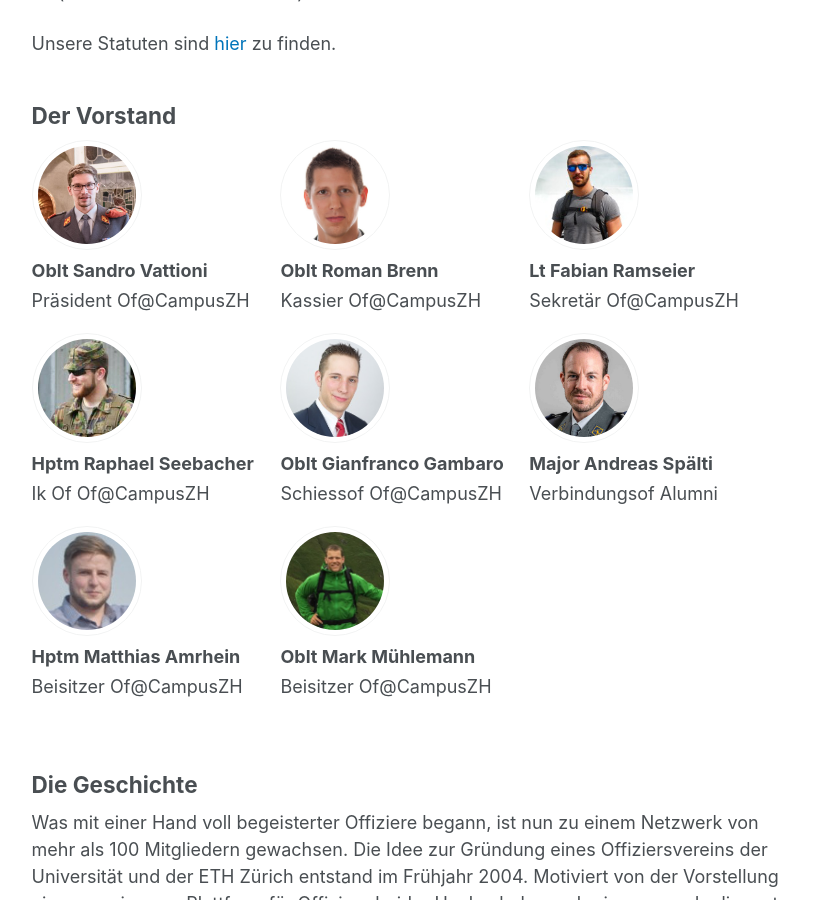
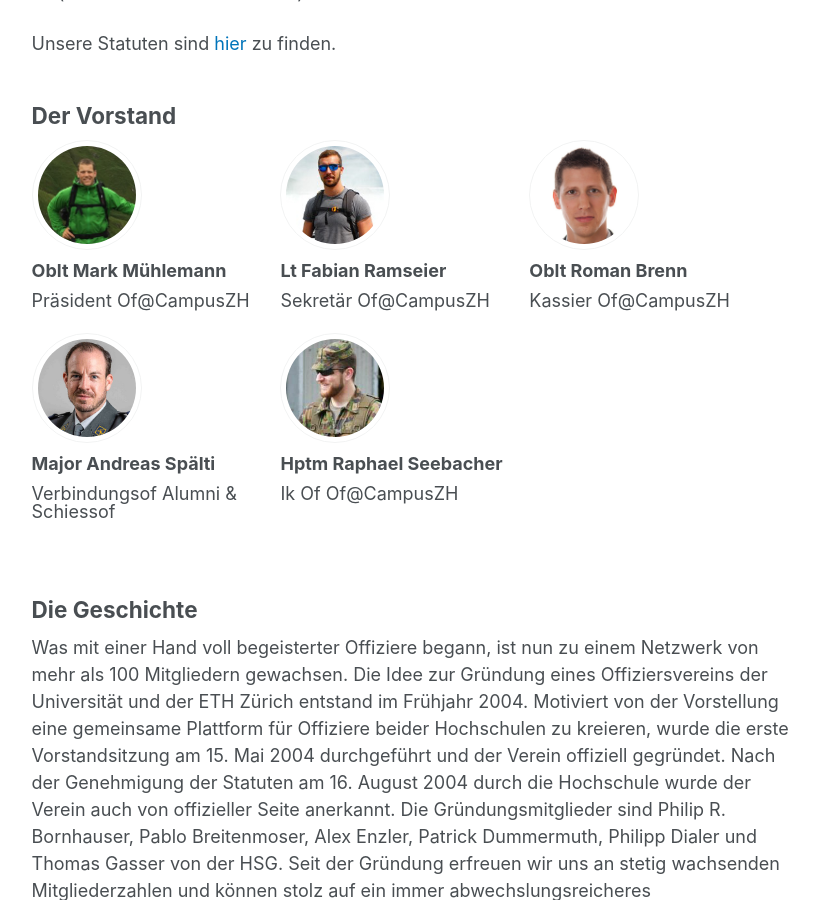
Before and after one commit to raphaelthomas/ofcampuszh.ch, a Jekyll site: the page built from _pages/ueber-uns.md, in a window 1280 px wide and 900 px high, scrolled down 749 px. Shown: the whole window, without its empty margins (250-1069 px from the left). Built offline with Jekyll 4.4.1, drawn with Linux system fonts in a browser that asks for light colours.

Commit message:
update vorstand

```diff
--- a/_config.yml
+++ b/_config.yml
@@ -7,14 +7,11 @@
 
 # Of@CampusZH Settings
 vorstand                 :
-  - vattioni
+  - muehlemann
+  - ramseier
   - brenn
-  - ramseier
+  - spaelti
   - seebacher
-  - gambaro
-  - spaelti
-  - amrhein
-  - muehlemann
 
 # Site Settings
 locale                   : "de-CH"
--- a/_data/authors.yml
+++ b/_data/authors.yml
@@ -7,7 +7,7 @@ blumer:
   hobbies: ""
 vattioni:
   name: "Oblt Sandro Vattioni"
-  bio: "Pr&auml;sident Of@CampusZH"
+  bio: "Pr&auml;sident Of@CampusZH 2015-2016"
   avatar: "bio-vattioni.jpg"
   assigned: "Art Wet Of, FFZ Bttr 3"
   studies: "Atmosphären- und Klimawissenschaften, ETH Zürich"
@@ -42,7 +42,7 @@ ramseier:
   hobbies: "Reisen, Kunstturnen, Skifahren"
 muehlemann:
   name: "Oblt Mark M&uuml;hlemann"
-  bio: "Beisitzer Of@CampusZH"
+  bio: "Pr&auml;sident Of@CampusZH"
   avatar: "bio-muehlemann.jpg"
   assigned: "EKF Kp 46/2"
   studies: "VWL, UZH"
@@ -56,7 +56,7 @@ amrhein:
   hobbies: "Studentenverbindung, Motorrad, Snowboard, Laufsport"
 spaelti:
   name: "Major Andreas Sp&auml;lti"
-  bio: "Verbindungsof Alumni"
+  bio: "Verbindungsof Alumni & Schiessof"
   avatar: "bio-spaelti.jpg"
   assigned: ""
   studies: ""
```
